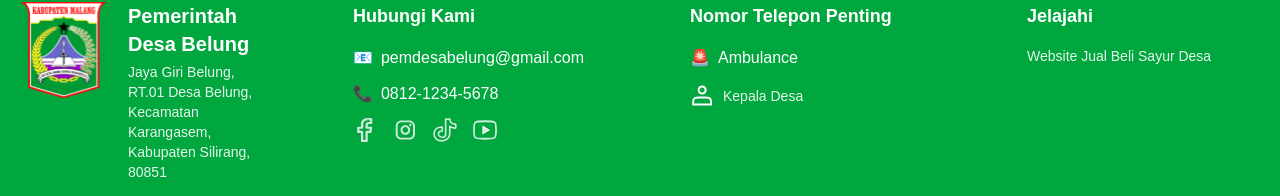
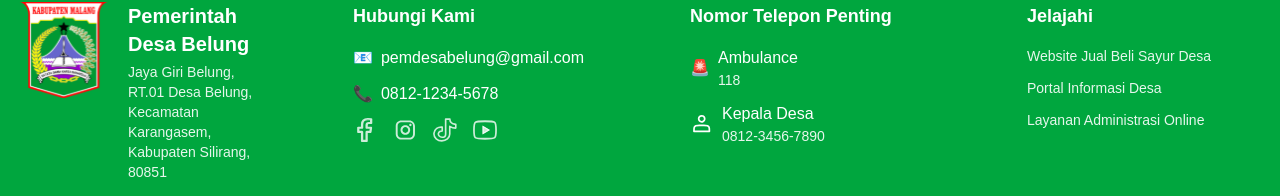
Before and after one commit to AgungAryansyah/website-desa-belung, a Next.js app: page /peta in a window 1280 px wide. Shown: the part 1068-1264 px from the top of the page. Built offline with nearby package versions, Linux system fonts and the light colour scheme.

Commit message:
fix: image wont appear on the footer

```diff
--- a/src/components/Footer.js
+++ b/src/components/Footer.js
@@ -1,4 +1,5 @@
 import Image from "next/image";
+
 const Footer = () => {
   return (
     <footer className="bg-green-600 text-white">
@@ -7,10 +8,12 @@ const Footer = () => {
           {/* Logo and Info */}
           <div className="lg:col-span-1">
             <div className="flex items-start space-x-4 mb-6">
-              <img
+              <Image
                 className="w-24 h-24 flex-shrink-0"
-                src="MainFooter/Logo.svg"
+                src="/MainFooter/Logo.svg"
                 alt="Logo Desa Belung"
+                width={96}
+                height={96}
               />
               <div>
                 <h3 className="text-xl font-bold mb-1">
@@ -38,36 +41,43 @@ const Footer = () => {
               </div>
               <div className="flex flex-wrap justify-center sm:justify-start gap-4 items-center">
                 <a href="#" className="transition hover:opacity-80">
-                  <img
-                    src="MainFooter/Fb.svg"
-                    alt="WhatsApp"
+                  <Image
+                    src="/MainFooter/Fb.svg"
+                    alt="Facebook"
+                    width={28}
+                    height={28}
                     className="w-7 h-7 sm:w-6 sm:h-6 object-contain"
                   />
                 </a>
 
                 <a href="#" className="transition hover:opacity-80">
-                  <img
-                    src="MainFooter/Insta.svg"
-                    alt="Facebook"
+                  <Image
+                    src="/MainFooter/Insta.svg"
+                    alt="Instagram"
+                    width={28}
+                    height={28}
                     className="w-7 h-7 sm:w-6 sm:h-6 object-contain"
                   />
                 </a>
 
                 <a href="#" className="transition hover:opacity-80">
-                  <img
-                    src="MainFooter/Tiktok.svg"
-                    alt="Instagram"
+                  <Image
+                    src="/MainFooter/Tiktok.svg"
+                    alt="TikTok"
+                    width={28}
+                    height={28}
                     className="w-7 h-7 sm:w-6 sm:h-6 object-contain"
                   />
                 </a>
                 <a href="#" className="transition hover:opacity-80">
-                  <img
-                    src="MainFooter/Yt.svg"
-                    alt="Tiktok"
+                  <Image
+                    src="/MainFooter/Yt.svg"
+                    alt="YouTube"
+                    width={28}
+                    height={28}
                     className="w-7 h-7 sm:w-6 sm:h-6 object-contain"
                   />
                 </a>
-                {/* Tambahkan ikon lain jika perlu */}
               </div>
             </div>
           </div>
@@ -82,12 +92,20 @@ const Footer = () => {
                 <span>🚨</span>
                 <div>
                   <p className="font-medium">Ambulance</p>
+                  <p className="text-sm opacity-90">118</p>
                 </div>
               </div>
               <div className="flex items-center space-x-2">
-                <img src="MainFooter/person.svg"></img>
+                <Image
+                  src="/MainFooter/person.svg"
+                  alt="Kepala Desa"
+                  width={24}
+                  height={24}
+                  className="w-6 h-6"
+                />
                 <div>
-                  <p className="text-sm opacity-90">Kepala Desa</p>
+                  <p className="font-medium">Kepala Desa</p>
+                  <p className="text-sm opacity-90">0812-3456-7890</p>
                 </div>
               </div>
             </div>
@@ -97,7 +115,15 @@ const Footer = () => {
           <div>
             <h4 className="text-lg font-semibold mb-4">Jelajahi</h4>
             <div className="space-y-3">
-              <p className="text-sm opacity-90">Website Jual Beli Sayur Desa</p>
+              <a href="#" className="block text-sm opacity-90 hover:opacity-100 transition-opacity">
+                Website Jual Beli Sayur Desa
+              </a>
+              <a href="#" className="block text-sm opacity-90 hover:opacity-100 transition-opacity">
+                Portal Informasi Desa
+              </a>
+              <a href="#" className="block text-sm opacity-90 hover:opacity-100 transition-opacity">
+                Layanan Administrasi Online
+              </a>
             </div>
           </div>
         </div>
```
